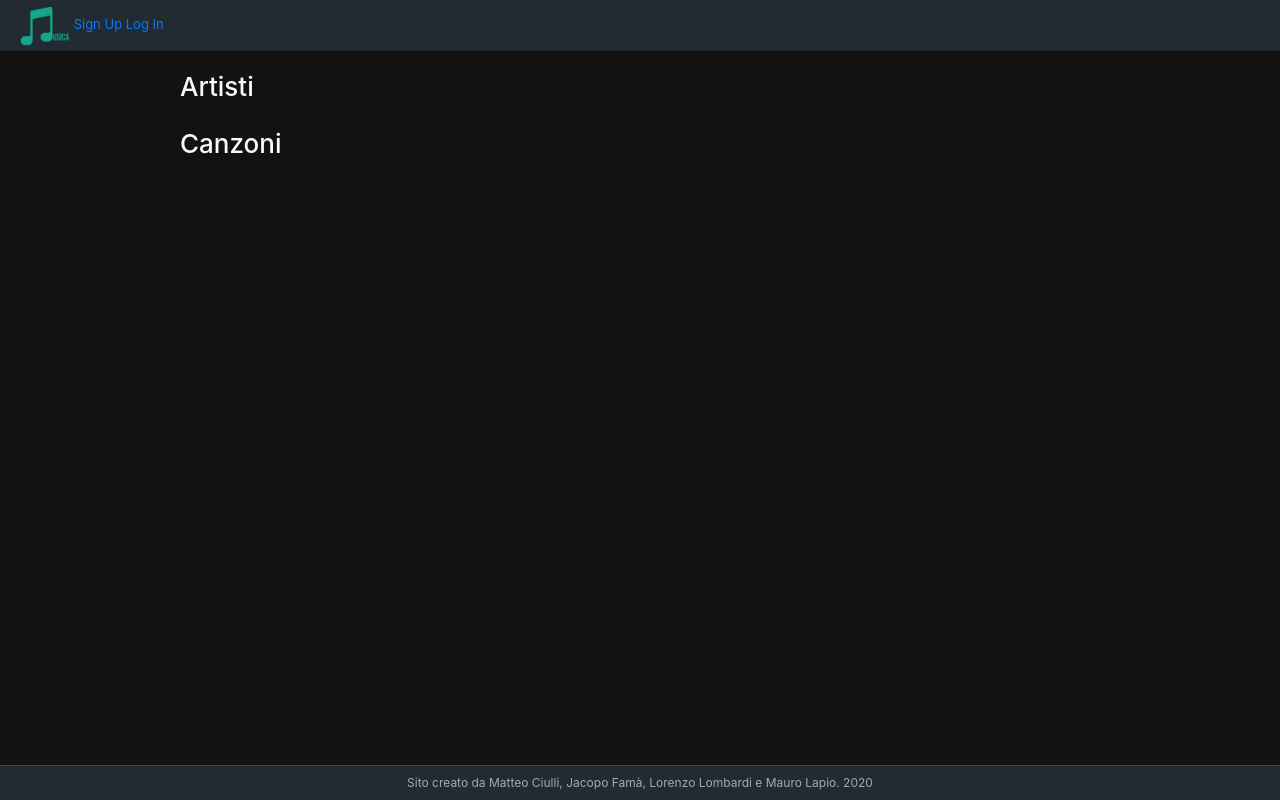
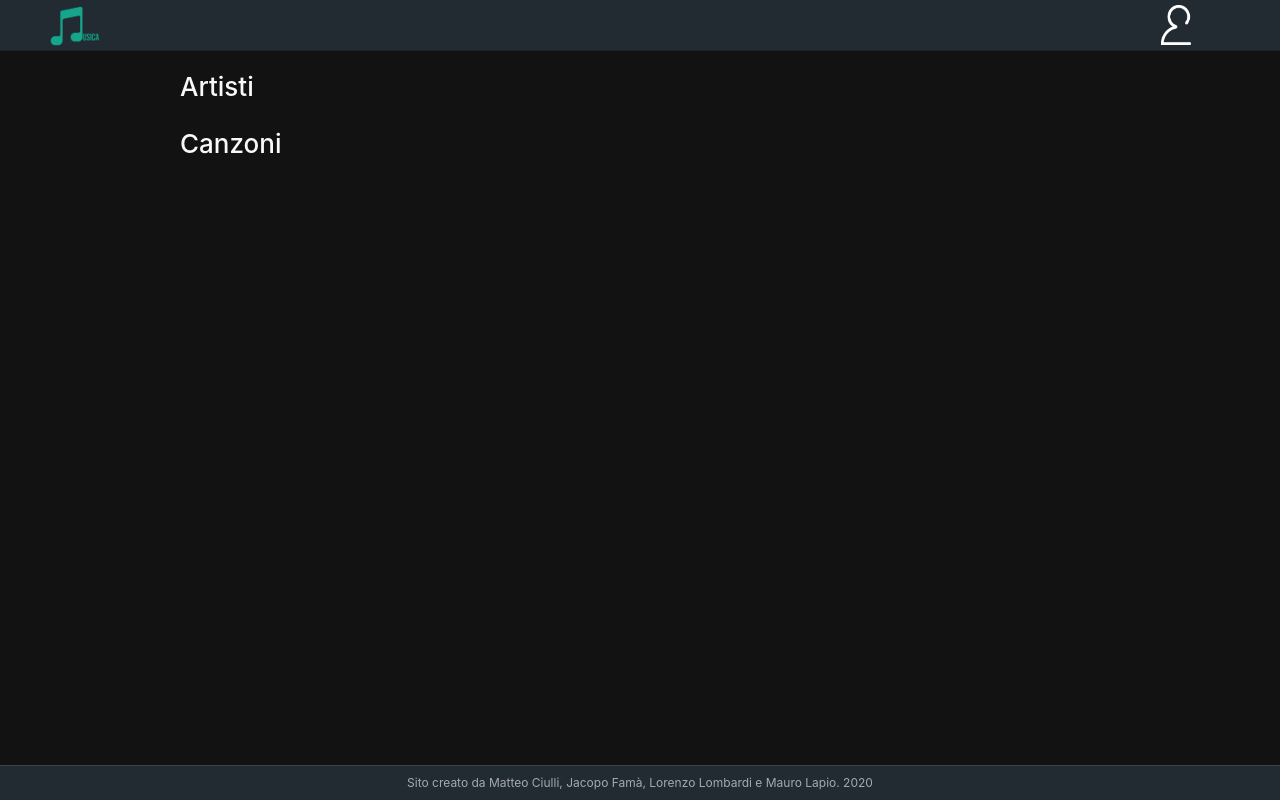
Before and after one commit to MatteoCiulli01/Musica, a PHP site: page / in a window 1280 px wide. Run offline with PHP 8.4, Linux system fonts and the light colour scheme; data that the repository does not hold is empty.

Commit message:
Modificata style css e aggiunta icona per spostarsi in sign up e log in

```diff
--- a/css/style.css
+++ b/css/style.css
@@ -13,6 +13,7 @@ html,
 body {
     height: 100%;
     min-height: 100%;
+    background-color:#121212;
 }
 body { margin: 0; }
 a { background-color: transparent; }
@@ -48,8 +49,8 @@ img {
 }
 .page-content-wrapper { height: 100%; }
 .page-header {
-    padding: 0 10px;
-    min-height: 50px;
+
+    height: 50px;
     border-bottom: 1px solid #1c2229;
     background: #222a32;
 }
@@ -199,7 +200,7 @@ img {
         right: 0;
         left: 0;
         width: 100%;
-        min-height: 51px;
+        height: 51px;
     }
     .page-header,
     .page-content,
@@ -311,3 +312,85 @@ iframe { border: 1px solid #bebebe; }
     font-weight: 700;
     background: #fafafa;
 }
+
+.canzone, .artista
+{
+    width:50%;
+    border-top:solid white 1px;
+    border-bottom:solid white 1px;
+    white-space: nowrap;
+
+}
+
+.canzone > div, .artista > div
+{
+    display: inline-block;
+    padding:5px;
+    font-size:16px;
+
+}
+
+.canzonetitolo
+{
+    font-weight:bold;
+    font-size:20px !important;
+}
+
+.canzoneanno:before
+{
+    content:"-\00a0";
+}
+
+.canzoneaudio
+{
+    word-break:break-all;
+    white-space: pre-wrap;
+}
+
+.dropdown-content
+{
+    display: none;
+    position: absolute;
+    background-color: #f1f1f1;
+    min-width: 160px;
+    overflow: auto;
+    box-shadow: 0px 8px 16px 0px rgba(0,0,0,0.2);
+    z-index: 1;
+}
+
+.dropdown-content a:hover {background-color: #ddd;}
+
+.User
+{
+    position: relative;
+    display: inline-block;
+    left: 92%;
+    float: left;
+}
+
+.show
+{
+    display: block;
+}
+
+.dropbtn
+{
+    width: 30px;
+    height: 40px;
+    margin-top: 5px;
+}
+
+.dropdown-content a
+{
+    color: black;
+    padding: 12px 16px;
+    text-decoration: none;
+    display: block;
+}
+
+.TitleIcon
+{
+    width: 50px;
+    height: 50px;
+    right: 20px;
+}
--- a/index.html
+++ b/index.html
@@ -18,10 +18,15 @@
 		<div class="page-container">
 			<!-- start: PAGE HEADER-->
 			<div class="page-header-wrapper">
-				<div class="page-header" style="background-color: #222a32;">
-					<img src="img/Musica.jpeg" style="width:50px; height:50px">
-					<a href="SignUp.php">Sign Up</a>
-					<a href="LogIn.php">Log In</a>
+				<div class="page-header" >
+					<img src="img/Musica.jpeg" class="TitleIcon">
+					<div class="User">
+						<input onclick="DropdownFunction()" class="dropbtn" type="image" src="img/Utente.png" ></input>
+						<div id="Dropdown" class="dropdown-content">
+							<a href="SignUp.php">Sign Up</a>
+							<a href="LogIn.php">Log In</a>
+						</div>
+					</div>
 				</div>
 			</div>
 			<!-- end: PAGE HEADER-->
@@ -47,39 +52,25 @@
 			<!-- end: PAGE FOOTER-->
 		</div>
 	</body>
-	<style>
-		.canzone, .artista
-		{
-			width:50%;
-			border-top:solid white 1px;
-			border-bottom:solid white 1px;
-			white-space: nowrap;
 
+	<script>
+		/* Quando si clicca sul bottone si apre il dropdown */
+		function DropdownFunction() {
+		  document.getElementById("Dropdown").classList.toggle("show");
 		}
 
-		.canzone > div, .artista > div
-		{
-			display: inline-block;
-			padding:5px;
-			font-size:16px;
-
+		// Chiude il dropdown se si clicca fuori da esso
+		window.onclick = function(event) {
+		  if (!event.target.matches('.dropbtn')) {
+			var dropdowns = document.getElementsByClassName("dropdown-content");
+			var i;
+			for (i = 0; i < dropdowns.length; i++) {
+			  var openDropdown = dropdowns[i];
+			  if (openDropdown.classList.contains('show')) {
+				openDropdown.classList.remove('show');
+			  }
+			}
+		  }
 		}
-
-		.canzonetitolo
-		{
-			font-weight:bold;
-			font-size:20px !important;
-		}
-
-		.canzoneanno:before
-		{
-			content:"-\00a0";
-		}
-
-		.canzoneaudio
-		{
-			word-break:break-all;
-			white-space: pre-wrap;
-		}
-	</style>
+	</script>
 </html>
```
Also changed, not shown: img/Utente.png (added).
